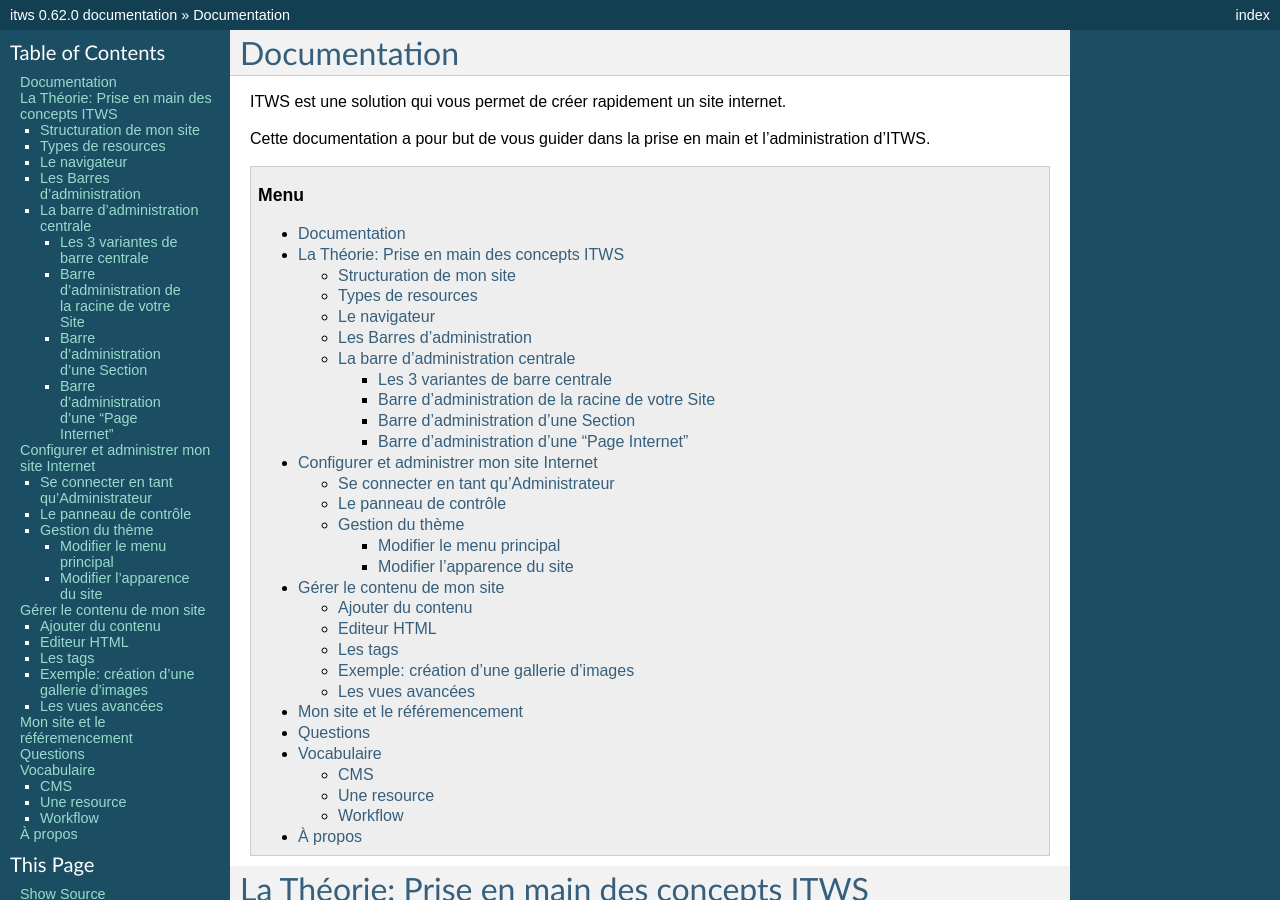
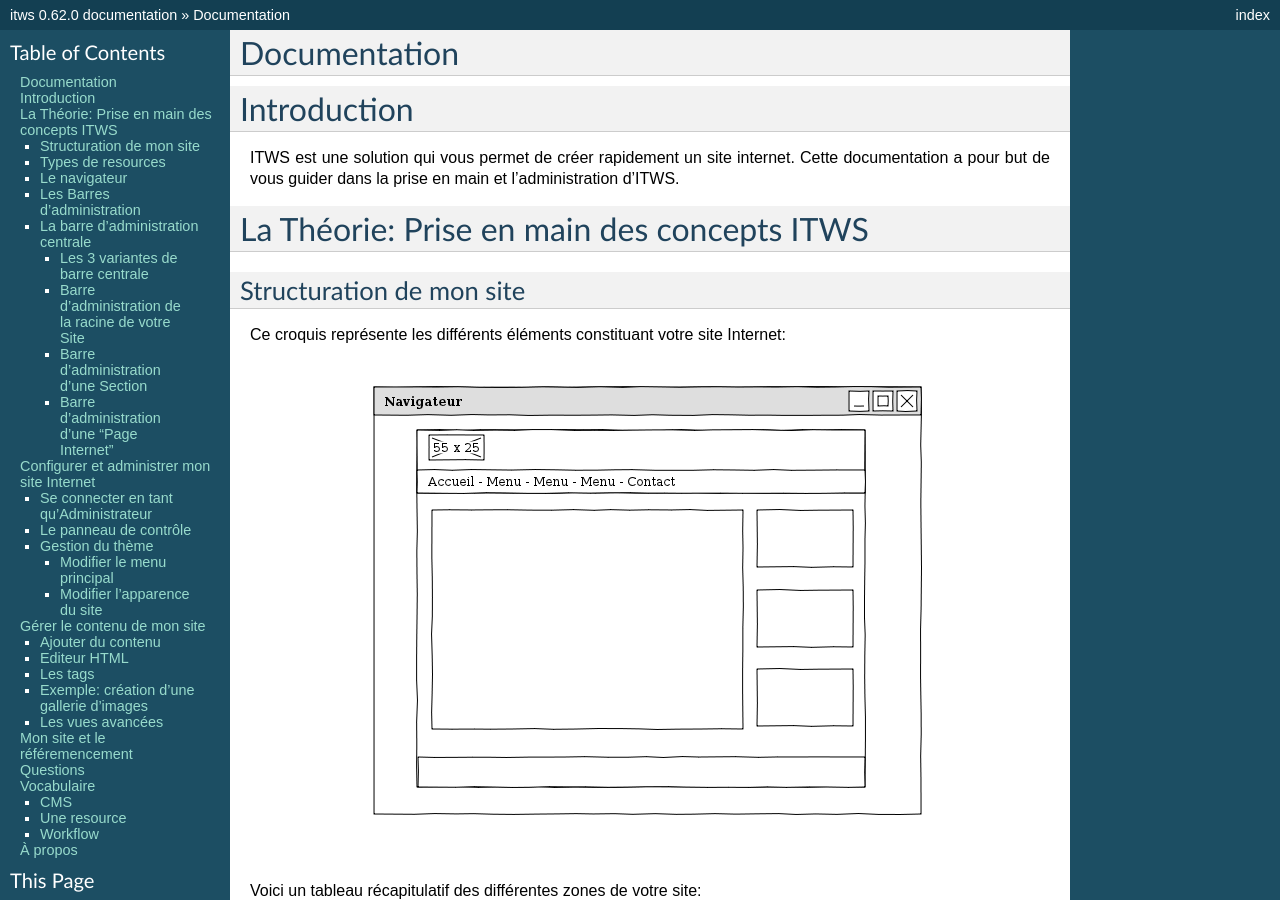
Before and after one commit to hforge/itws, a Sphinx documentation site: the page built from docs/index.rst, in a window 1280 px wide and 900 px high. Built offline with Sphinx 7.4.7, drawn with Linux system fonts in a browser that asks for light colours.

Commit message:
Update documentation

```diff
--- a/docs/index.rst
+++ b/docs/index.rst
@@ -6,12 +6,12 @@
    :maxdepth: 1
 
 
+Introduction
+==============
+
 
 ITWS est une solution qui vous permet de créer rapidement un site internet.
-
 Cette documentation a pour but de vous guider dans la prise en main et l'administration d'ITWS.
-
-.. contents:: Menu
 
 
 La Théorie: Prise en main des concepts ITWS
```
